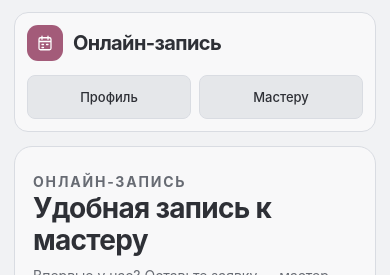
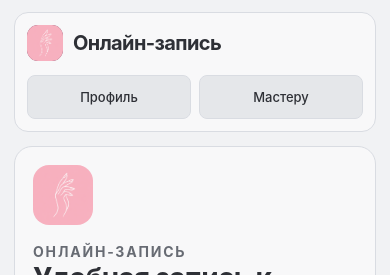
Before and after one commit to ioshi9212-dotcom/online_pen, a Next.js app: page / in a window 390 px wide. Shown: the top 275 px of the page. Built offline with nearby package versions, Linux system fonts and the light colour scheme; no server answers; the database is empty.

Commit message:
Use icon-512.png consistently for Online Pen branding (#45)

```diff
--- /dev/null
+++ b/app/BrandMark.tsx
@@ -0,0 +1,16 @@
+import Image from "next/image";
+
+/** A single image for site branding; no image-optimizer CPU on the small Amvera plan. */
+export default function BrandMark({ className = "", size = 44 }: { className?: string; size?: number }) {
+  return (
+    <Image
+      src="/icon-512.png"
+      alt=""
+      aria-hidden="true"
+      className={["online-pen-logo", className].filter(Boolean).join(" ")}
+      width={size}
+      height={size}
+      unoptimized
+    />
+  );
+}
--- a/app/SiteHeader.tsx
+++ b/app/SiteHeader.tsx
@@ -3,6 +3,7 @@
 import { usePathname } from "next/navigation";
 import ClientSaveToast from "./ClientSaveToast";
 import UiIcon from "./UiIcon";
+import BrandMark from "./BrandMark";
 
 export default function SiteHeader() {
   const pathname = usePathname();
@@ -18,7 +19,7 @@ export default function SiteHeader() {
       <ClientSaveToast />
       <header className="top-menu compact-client-menu beauty-top-card">
         <a className="brand beauty-brand" href={homeHref}>
-          <span className="brand-icon beauty-brand-icon" aria-hidden="true"><UiIcon name="calendar" /></span>
+          <span className="brand-icon beauty-brand-icon" aria-hidden="true"><BrandMark size={48} /></span>
           <b>Онлайн-запись</b>
         </a>
 
--- a/app/admin/AdminNavigation.tsx
+++ b/app/admin/AdminNavigation.tsx
@@ -1,6 +1,7 @@
 "use client";
 
 import { usePathname } from "next/navigation";
+import BrandMark from "../BrandMark";
 
 const links = [["/admin", "Главная"], ["/admin/bookings", "Записи"], ["/admin/schedule", "Календарь"], ["/admin/my-clients", "Клиенты"], ["/admin/requests", "Заявки"], ["/admin/waitlist", "Ждуны"], ["/admin/settings", "Настройки"]];
 
@@ -8,7 +9,7 @@ export default function AdminNavigation() {
   const path = usePathname();
   if (path === "/admin/login") return null;
   return <header className="audit-admin-header">
-    <a className="audit-admin-brand" href="/admin">Кабинет мастера</a>
+    <a className="audit-admin-brand" href="/admin"><BrandMark size={40} />Кабинет мастера</a>
     <nav aria-label="Меню мастера" className="audit-admin-navigation">{links.map(([href, title]) => <a key={href} href={href} aria-current={path === href || (href !== "/admin" && path.startsWith(href + "/")) ? "page" : undefined}>{title}</a>)}</nav>
     <a className="button audit-primary-action" href="/admin/manage">+ Записать</a>
   </header>;
--- a/app/admin/login/page.tsx
+++ b/app/admin/login/page.tsx
@@ -3,6 +3,7 @@ import { isAdmin, setAdminCookie } from "@/lib/admin";
 import { redirect } from "next/navigation";
 import { allowAuthAttempt } from "@/lib/authRateLimit";
 import SubmitButton from "@/app/SubmitButton";
+import BrandMark from "@/app/BrandMark";
 
 async function loginAdmin(formData: FormData) {
   "use server";
@@ -21,6 +22,7 @@ export default async function AdminLoginPage({ searchParams: searchParamsPromise
 
   return (
     <section className="card auth-card">
+      <BrandMark className="auth-brand-mark" size={64} />
       <h1>Вход мастера</h1>
       <p>Введите пароль, чтобы открыть расписание и записи клиентов.</p>
       {searchParams.error ? <div className="notice danger-notice">{searchParams.error === "rate" ? "Слишком много попыток. Попробуйте через 30 минут." : "Пароль не подошёл."}</div> : null}
--- a/app/layout.tsx
+++ b/app/layout.tsx
@@ -26,8 +26,8 @@ export const metadata: Metadata = {
     statusBarStyle: "default"
   },
   icons: {
-    icon: [{ url: "/icon.svg", type: "image/svg+xml" }, { url: "/icon-512.png", sizes: "512x512", type: "image/png" }],
-    shortcut: [{ url: "/icon.svg", type: "image/svg+xml" }],
+    icon: [{ url: "/icon-512.png", sizes: "512x512", type: "image/png" }],
+    shortcut: [{ url: "/icon-512.png", type: "image/png" }],
     apple: [{ url: "/apple-touch-icon.png", sizes: "180x180", type: "image/png" }]
   }
 };
--- a/app/page.tsx
+++ b/app/page.tsx
@@ -3,6 +3,7 @@ import { prisma } from "@/lib/prisma";
 import { rub } from "@/lib/format";
 import { getClientCookie } from "@/lib/clientSession";
 import { redirect } from "next/navigation";
+import BrandMark from "./BrandMark";
 
 export const dynamic = "force-dynamic";
 
@@ -21,6 +22,7 @@ export default async function HomePage() {
   return (
     <main className="page public-page public-landing-refresh" data-ui-version="public-gray-rose-20261118">
       <section className="hero">
+        <BrandMark className="public-hero-brand-mark" size={76} />
         <p className="muted public-eyebrow">ОНЛАЙН-ЗАПИСЬ</p>
         <h1>Удобная запись к мастеру</h1>
         {master.name !== "Мастер" ? <p className="public-master-name">Мастер: {master.name}</p> : null}
--- a/app/sitewide-design.css
+++ b/app/sitewide-design.css
@@ -447,3 +447,57 @@ html body .app-shell :is(button, .button, .btn, .primary-link, input[type="submi
     }
   }
 }
+
+
+/* Shared Online Pen brand image. Personal photos and action icons are not changed. */
+html body .app-shell .online-pen-logo {
+  display: block;
+  flex: 0 0 auto;
+  object-fit: contain;
+  border-radius: 12px;
+}
+html body .app-shell .top-menu .brand-icon.beauty-brand-icon {
+  padding: 0 !important;
+  overflow: hidden;
+  background: transparent !important;
+  background-image: none !important;
+  box-shadow: none !important;
+}
+html body .app-shell .top-menu .brand-icon.beauty-brand-icon .online-pen-logo {
+  width: 100% !important;
+  height: 100% !important;
+  border-radius: inherit;
+}
+html body .app-shell .audit-admin-header .audit-admin-brand {
+  display: inline-flex;
+  align-items: center;
+  gap: 10px;
+}
+html body .app-shell .audit-admin-header .audit-admin-brand .online-pen-logo {
+  width: 38px;
+  height: 38px;
+}
+html body main.public-landing-refresh .hero img.public-hero-brand-mark {
+  display: block;
+  width: 76px !important;
+  height: 76px !important;
+  margin: 0 0 16px !important;
+  border: 0 !important;
+  border-radius: 16px !important;
+  box-shadow: none !important;
+}
+html body .app-shell .auth-card img.auth-brand-mark {
+  width: 64px;
+  height: 64px;
+  margin-bottom: 14px;
+}
+@media (max-width: 760px) {
+  html body .app-shell .audit-admin-header .audit-admin-brand .online-pen-logo {
+    width: 34px;
+    height: 34px;
+  }
+  html body main.public-landing-refresh .hero img.public-hero-brand-mark {
+    width: 60px !important;
+    height: 60px !important;
+  }
+}
```
Also changed, not shown: app/icon.svg (deleted).
